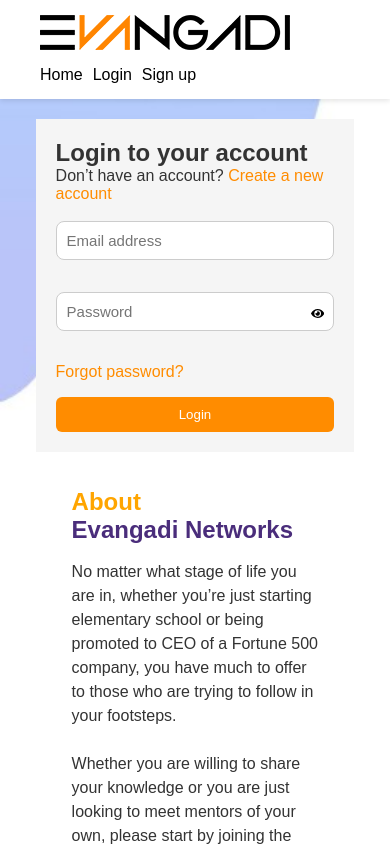
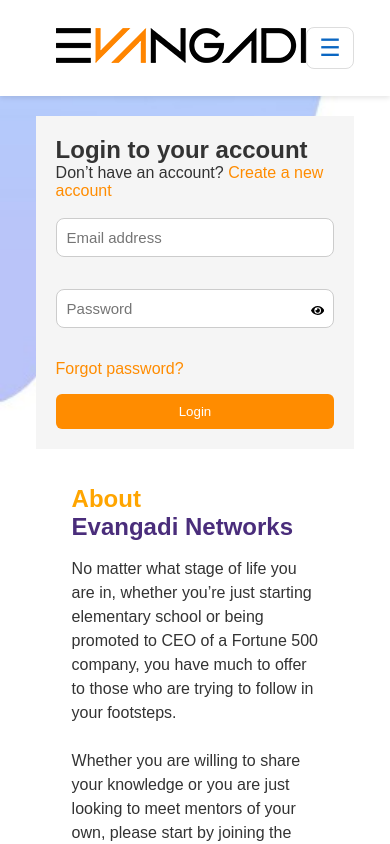
Before and after one commit to medoshaweb/evangadi-frontend, a React (Vite) app: page /login in a window 390 px wide. Built offline with nearby package versions, Linux system fonts and the light colour scheme.

Commit message:
header responsive

```diff
--- a/src/App.css
+++ b/src/App.css
@@ -73,6 +73,11 @@
   transition: color 0.3s;
 }
 
+/* Hide hamburger on large screens */
+.menu-toggle {
+  display: none;
+}
+
 .header nav a:hover {
   color: #ffd700;
 }
@@ -114,9 +119,37 @@
 /* Responsive design */
 @media (max-width: 768px) {
   .header {
+    flex-direction: row;
+    align-items: center;
+    justify-content: space-between;
+    gap: 10px;
+  }
+
+  .header .brand img {
+    max-height: 40px;
+    width: auto;
+  }
+
+  .menu-toggle {
+    display: inline-flex;
+    align-items: center;
+    justify-content: center;
+    padding: 8px 12px;
+    border: 1px solid #ddd;
+    border-radius: 8px;
+    background: #fff;
+  }
+
+  .header nav {
+    display: none;
+    width: 100%;
     flex-direction: column;
-    align-items: flex-start;
-    gap: 10px;
+    gap: 12px;
+    padding-bottom: 10px;
+  }
+
+  .header nav.open {
+    display: flex;
   }
 
   .header nav {
--- a/src/App.jsx
+++ b/src/App.jsx
@@ -9,7 +9,7 @@
 import ResetPassword from "./pages/ResetPassword";
 import Home from "./pages/Home/Home";
 import Footer from "./components/Footer/Footer";
-import logo from "./assets/images/evangadi-logo-header.png";
+import Header from "./components/Header/Header";
 import bgImage from "./assets/images/evangadi-background.jpg";
 import { useAuth } from "./context/AuthContext";
 import HowItWorks from "./pages/HowItWorks/HowItWorks";
@@ -37,32 +37,7 @@
         backgroundAttachment: "fixed",
       }}
     >
-      <header className="header">
-        <div className="brand">
-          <Link to="/">
-            <img src={logo} alt="Evangadi Logo" />
-          </Link>
-        </div>
-        <nav>
-          <Link to="/">Home</Link>
-          {user && <Link to="/how-it-works">How it Works</Link>}
-          {user ? (
-            <>
-              <span className="welcome">{`Welcome: ${
-                user.user?.firstName || user.user?.username || "Guest"
-              }`}</span>
-              <button className="btn small" onClick={logout}>
-                Logout
-              </button>
-            </>
-          ) : (
-            <>
-              <Link to="/login">Login</Link>
-              <Link to="/signup">Sign up</Link>
-            </>
-          )}
-        </nav>
-      </header>
+      <Header />
 
       <main className="container">
         <Routes>
--- a/src/components/Header/Header.css
+++ b/src/components/Header/Header.css
@@ -1,11 +1,26 @@
+.header {
+  background: white;
+  color: black;
+  box-shadow: 0 2px 5px rgba(0, 0, 0, 0.1);
+  position: sticky;
+  top: 0;
+  z-index: 1000;
+  width: 100%;
+}
+
 .header_container {
   display: flex;
   justify-content: space-between;
   align-items: center;
   padding: 10px 10px !important;
   margin: auto;
-  width: 83% !important;
+  width: 88% !important;
   padding-right: 0 !important;
+}
+
+.brand img {
+  max-height: 50px;
+  width: auto;
 }
 .navigation_links {
   font-size: 18px !important;
@@ -58,23 +73,114 @@
   padding-right: 0 !important;
 }
 
-@media (max-width: 768px) {
-  .logout_btn {
-    width: 100%;
-    margin-left: 0;
-    text-align: center;
-    background-color: transparent;
-    /* color: var(--blue-main) !important; */
+/* Hamburger Menu */
+.menu-toggle {
+  display: none;
+  background: transparent;
+  border: 2px solid var(--blue-shade, #0a66c2);
+  border-radius: 6px;
+  padding: 8px 12px;
+  cursor: pointer;
+  font-size: 24px;
+  color: var(--blue-shade, #0a66c2);
+  transition: all 0.3s ease;
+}
+
+.menu-toggle:hover {
+  background-color: var(--blue-shade, #0a66c2);
   color: white;
 }
+
+.hamburger-icon {
+  display: block;
+  line-height: 1;
+}
+
+/* Navigation Menu */
+.nav-menu {
+  display: flex;
+  align-items: center;
+  gap: 25px;
+  padding: 0 10px;
+  margin: 0 auto;
+  width: 88%;
+}
+
+@media (max-width: 768px) {
+  .header_container {
+    width: 94% !important;
+    padding: 12px 10px !important;
+  }
+
+  .menu-toggle {
+    display: inline-flex;
+    align-items: center;
+    justify-content: center;
+  }
+
+  .nav-menu {
+    display: none;
+    flex-direction: column;
+    align-items: stretch;
+    width: 94%;
+    gap: 0;
+    padding: 10px 0;
+    margin: 0 auto;
+    background: white;
+    border-top: 1px solid #e0e0e0;
+  }
+
+  .nav-menu.open {
+    display: flex;
+  }
+
   .navigation_links {
-    /* color: blue; */
     text-align: center;
-    padding: 10px 0 !important;
+    padding: 12px 0 !important;
+    margin-left: 0 !important;
+    width: 100%;
+    display: block;
+    border-bottom: 1px solid #f0f0f0;
   }
+
   .navigation_links:hover {
-    /* color: var(--blue-main); */
+    background-color: #f5f5f5;
     text-decoration: none;
+  }
+
+  .welcome {
     text-align: center;
+    margin: 12px 0;
+    padding: 8px;
+    background-color: #f0f0f0;
+    border-radius: 4px;
+  }
+
+  .logout_btn,
+  .login_btn {
+    width: 100%;
+    margin-left: 0 !important;
+    margin-top: 8px;
+    text-align: center;
+    padding: 12px 20px !important;
+  }
+
+  .logout_btn {
+    background-color: var(--blue-shade) !important;
+    color: white !important;
   }
 }
+
+@media (max-width: 576px) {
+  .header_container {
+    width: 96% !important;
+  }
+
+  .nav-menu {
+    width: 96%;
+  }
+
+  .brand img {
+    max-height: 40px;
+  }
+}
--- a/src/components/Header/Header.jsx
+++ b/src/components/Header/Header.jsx
@@ -1,22 +1,39 @@
-import React from "react";
+import React, { useState } from "react";
 import { Link } from "react-router-dom";
 import { useAuth } from "../../context/AuthContext";
 import logo from "../../assets/images/evangadi-logo-header.png";
+import "./Header.css";
 
 export default function Header() {
   const { user, logout } = useAuth();
+  const [isOpen, setIsOpen] = useState(false);
 
   return (
     <header className="header">
-      <div className="brand">
-        <Link to="/">
-          <img src={logo} alt="Evangadi Logo" />
-        </Link>
+      <div className="header_container">
+        <div className="brand">
+          <Link to="/">
+            <img src={logo} alt="Evangadi Logo" />
+          </Link>
+        </div>
+
+        <button
+          className="menu-toggle"
+          aria-label="Toggle navigation"
+          aria-expanded={isOpen}
+          onClick={() => setIsOpen((o) => !o)}
+        >
+          <span className="hamburger-icon">☰</span>
+        </button>
       </div>
 
-      <nav>
-        <Link to="/">Home</Link>
-        <Link to="/how-it-works">How it Works</Link>
+      <nav className={`nav-menu ${isOpen ? "open" : ""}`}>
+        <Link to="/" className="navigation_links" onClick={() => setIsOpen(false)}>
+          Home
+        </Link>
+        <Link to="/how-it-works" className="navigation_links" onClick={() => setIsOpen(false)}>
+          How it Works
+        </Link>
 
         {user ? (
           <>
@@ -24,14 +41,18 @@
               Welcome:{" "}
               {user?.user?.firstName || user?.user?.username || "Guest"}
             </span>
-            <button className="btn small" onClick={logout}>
+            <button className="logout_btn" onClick={logout}>
               Logout
             </button>
           </>
         ) : (
           <>
-            <Link to="/login">Login</Link>
-            <Link to="/signup">Sign up</Link>
+            <Link to="/login" className="navigation_links login_btn" onClick={() => setIsOpen(false)}>
+              Login
+            </Link>
+            <Link to="/signup" className="navigation_links login_btn" onClick={() => setIsOpen(false)}>
+              Sign up
+            </Link>
           </>
         )}
       </nav>
```
Lines whose indentation alone changed are shown as unchanged.
